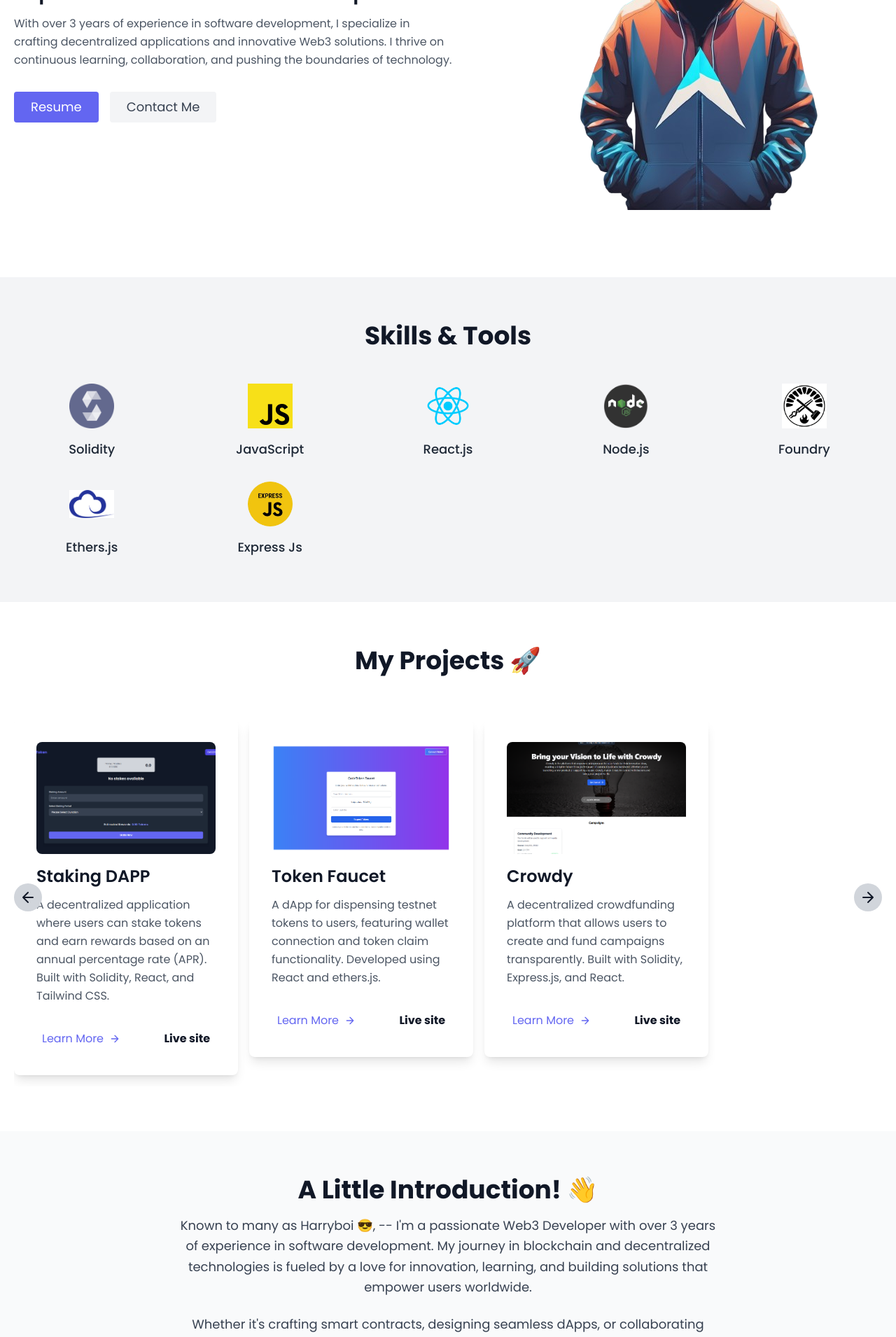
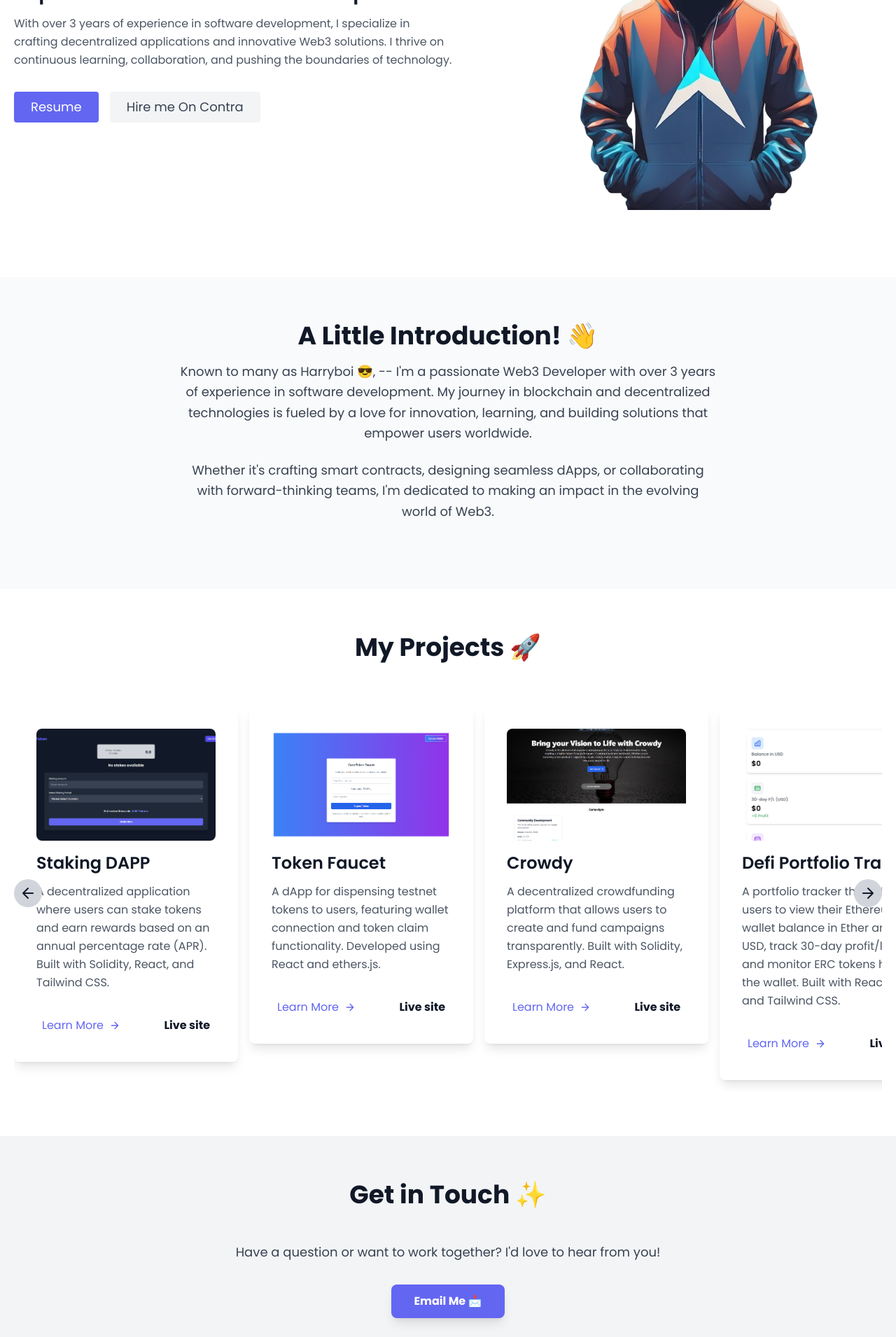
Before and after one commit to harry-boi/my-portfolio-website, a React (Vite) app: page / in a window 1280 px wide. Shown: the part 460-2370 px from the top of the page at 70% size. Built offline with nearby package versions, Linux system fonts and the light colour scheme; a web font is replaced by a local one.

Commit message:
Added links to contact me section

```diff
--- a/src/App.jsx
+++ b/src/App.jsx
@@ -24,10 +24,15 @@ function App() {
     <div className="dark:bg-gray-950">
       <Header toggleDarkMode={toggleDarkMode} isDarkMode={isDarkMode} />
       <HeroSection />
-      <SkillsSection />
-      <Projects />
-      <AboutMe />
-      <ContactSection />
+      <section id="about">
+        <AboutMe />
+      </section>
+      <section id="projects">
+        <Projects />
+      </section>
+      <section id="contact">
+        <ContactSection />
+      </section>
     </div>
   );
 }
--- a/src/components/Contact.jsx
+++ b/src/components/Contact.jsx
@@ -24,7 +24,7 @@ const ContactSection = () => {
         <div className="mt-12 flex justify-center space-x-6">
           {/* Social Media Links */}
           <a
-            href="https://twitter.com"
+            href="https://x.com/harry_boy01"
             target="_blank"
             rel="noopener noreferrer"
             className="text-gray-500 hover:text-indigo-500"
@@ -39,7 +39,7 @@ const ContactSection = () => {
             </svg>
           </a>
           <a
-            href="https://linkedin.com"
+            href="https://www.linkedin.com/in/harry-dan-13b389275/"
             target="_blank"
             rel="noopener noreferrer"
             className="text-gray-500 hover:text-indigo-500"
@@ -54,7 +54,7 @@ const ContactSection = () => {
             </svg>
           </a>
           <a
-            href="https://github.com"
+            href="https://github.com/harry-boi"
             target="_blank"
             rel="noopener noreferrer"
             className="text-gray-500 hover:text-indigo-500"
--- a/src/components/Header.jsx
+++ b/src/components/Header.jsx
@@ -18,9 +18,15 @@ const Header = ({ toggleDarkMode, isDarkMode }) => {
 
         <div>
           <ul className="flex space-x-14 font-bold text-gray-600 dark:text-gray-300">
-            <li>About</li>
-            <li>Projects</li>
-            <li>Contact</li>
+            <li>
+              <a href="#about">About</a>
+            </li>
+            <li>
+              <a href="#projects">Projects</a>
+            </li>
+            <li>
+              <a href="#contact">Contact</a>
+            </li>
           </ul>
         </div>
         <div onClick={toggleDarkMode} className="cursor-pointer">
@@ -59,8 +65,41 @@ const Header = ({ toggleDarkMode, isDarkMode }) => {
       </div>
 
       {/* Mobile Navbar */}
-      <div className="md:hidden p-5 flex justify-end">
-        <button onClick={toggleNav}>
+      <div className="md:hidden p-5 flex justify-end space-x-10">
+        <div onClick={toggleDarkMode} className="cursor-pointer">
+          {isDarkMode ? (
+            <svg
+              xmlns="http://www.w3.org/2000/svg"
+              fill="none"
+              viewBox="0 0 24 24"
+              strokeWidth="1.5"
+              stroke="currentColor"
+              className="size-6 w-8 h-8 text-white "
+            >
+              <path
+                strokeLinecap="round"
+                strokeLinejoin="round"
+                d="M21.752 15.002A9.72 9.72 0 0 1 18 15.75c-5.385 0-9.75-4.365-9.75-9.75 0-1.33.266-2.597.748-3.752A9.753 9.753 0 0 0 3 11.25C3 16.635 7.365 21 12.75 21a9.753 9.753 0 0 0 9.002-5.998Z"
+              />
+            </svg>
+          ) : (
+            <svg
+              xmlns="http://www.w3.org/2000/svg"
+              fill="none"
+              viewBox="0 0 24 24"
+              strokeWidth="1.5"
+              stroke="currentColor"
+              className="size-6"
+            >
+              <path
+                strokeLinecap="round"
+                strokeLinejoin="round"
+                d="M12 3v2.25m6.364.386-1.591 1.591M21 12h-2.25m-.386 6.364-1.591-1.591M12 18.75V21m-4.773-4.227-1.591 1.591M5.25 12H3m4.227-4.773L5.636 5.636M15.75 12a3.75 3.75 0 1 1-7.5 0 3.75 3.75 0 0 1 7.5 0Z"
+              />
+            </svg>
+          )}
+        </div>
+        <button onClick={toggleNav} className="dark:text-white">
           <svg
             xmlns="http://www.w3.org/2000/svg"
             fill="none"
@@ -85,7 +124,7 @@ const Header = ({ toggleDarkMode, isDarkMode }) => {
         }`}
       >
         <button
-          className="absolute top-5 right-5 text-white"
+          className="absolute top-5 right-5 dark:text-white"
           onClick={toggleNav}
         >
           <svg
--- a/src/components/HeroSection.jsx
+++ b/src/components/HeroSection.jsx
@@ -22,7 +22,7 @@ const HeroSection = () => {
               Resume
             </button>
             <button className="ml-4 inline-flex text-gray-700 bg-gray-100 border-0 py-2 px-6 focus:outline-none hover:bg-gray-200 rounded text-lg">
-              Contact Me
+              Hire me On Contra
             </button>
           </div>
         </div>
--- a/src/components/Projects.jsx
+++ b/src/components/Projects.jsx
@@ -2,6 +2,7 @@ import React, { useRef } from "react";
 import codetoken from "../assets/images/project_screenshots/codetoken.png";
 import crowdfunding from "../assets/images/project_screenshots/crowdfunding.png";
 import stakingdapp from "../assets/images/project_screenshots/stakingdapp.png";
+import portfoliotracker from "../assets/images/project_screenshots/portfoliotracker.png";
 
 const Projects = () => {
   const scrollRef = useRef(null);
@@ -9,6 +10,7 @@ const Projects = () => {
   const projects = [
     {
       title: "Staking DAPP",
+      github: "https://github.com/harry-boi/staking-dapp.git",
       image: stakingdapp,
       description:
         "A decentralized application where users can stake tokens and earn rewards based on an annual percentage rate (APR). Built with Solidity, React, and Tailwind CSS.",
@@ -16,6 +18,7 @@ const Projects = () => {
     },
     {
       title: "Token Faucet",
+      github: "https://github.com/harry-boi/faucet-for-erc20-token.git",
       image: codetoken,
       description:
         "A dApp for dispensing testnet tokens to users, featuring wallet connection and token claim functionality. Developed using React and ethers.js.",
@@ -23,10 +26,19 @@ const Projects = () => {
     },
     {
       title: "Crowdy",
+      github: "https://github.com/harry-boi/crowdfunding-dapp.git",
       image: crowdfunding,
       description:
         "A decentralized crowdfunding platform that allows users to create and fund campaigns transparently. Built with Solidity, Express.js, and React.",
       url: "https://crowdfunding-dapp-khaki.vercel.app/",
+    },
+    {
+      title: "Defi Portfolio Tracker",
+      github: "https://github.com/harry-boi/defi-portfolio-tracker.git",
+      image: portfoliotracker,
+      description:
+        "A portfolio tracker that allows users to view their Ethereum wallet balance in Ether and USD, track 30-day profit/loss, and monitor ERC tokens held in the wallet. Built with React, Vite, and Tailwind CSS.",
+      url: "https://defi-portfolio-tracker-f28uils3g-alpha-nums-projects.vercel.app/",
     },
   ];
 
@@ -106,8 +118,9 @@ const Projects = () => {
                 </p>
                 <div className="flex justify-between p-2">
                   <a
-                    href="#"
+                    href={project.github}
                     className="text-indigo-500 inline-flex items-center mt-3"
+                    target="_blank"
                   >
                     Learn More
                     <svg
@@ -125,6 +138,7 @@ const Projects = () => {
                   </a>
                   <a
                     href={project.url}
+                    target="_blank"
                     className="text-gray-900 font-bold inline-flex items-center mt-3"
                   >
                     Live site
--- a/src/index.css
+++ b/src/index.css
@@ -2,6 +2,10 @@
 @tailwind components;
 @tailwind utilities;
 
+html {
+  scroll-behavior: smooth;
+}
+
 body {
   font-family: "Poppins", sans-serif;
 }
```
Also changed, not shown: src/assets/images/project_screenshots/portfoliotracker.png (added).
